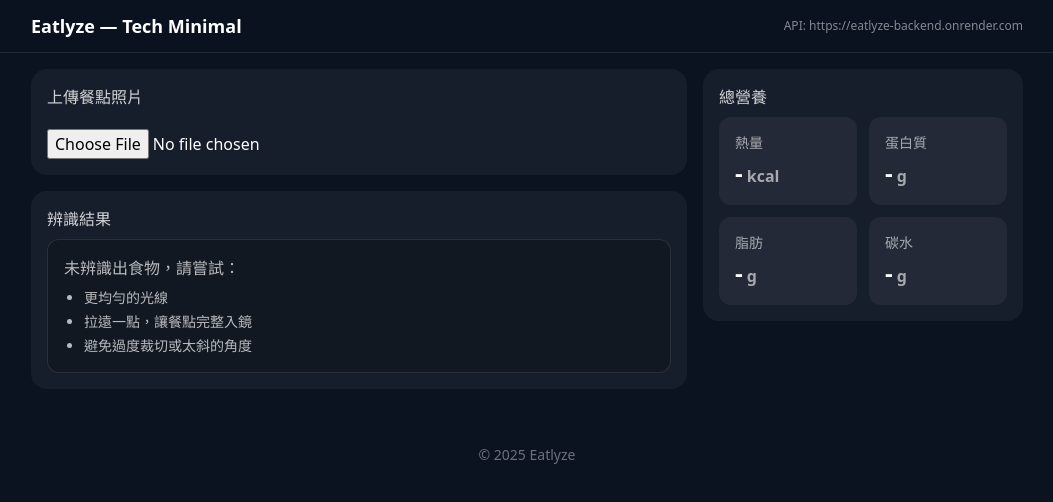
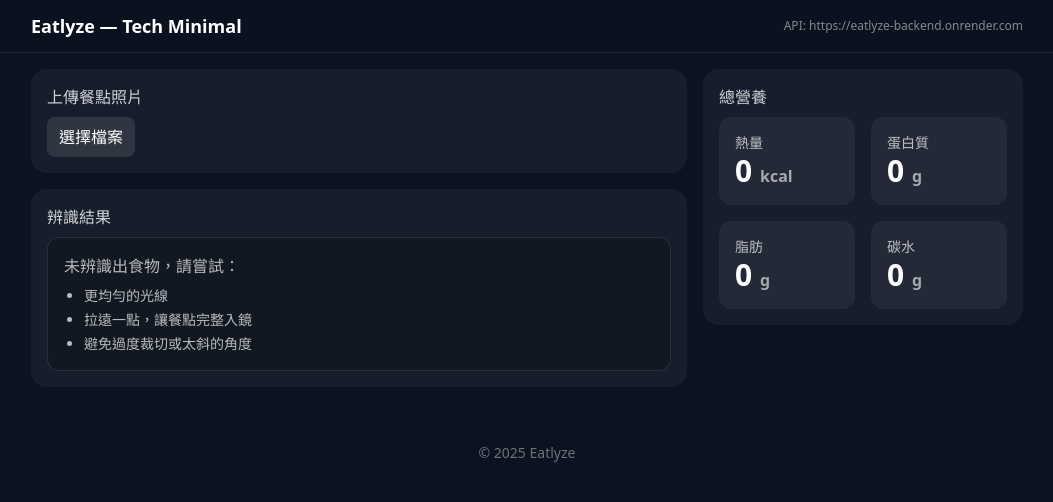
Before and after one commit to kevin-twai/eatlyze-mvp-Frontend, a React (Vite) app: page / in a window 1280 px wide. Shown: the top 502 px of the page, without its empty margins (113-1166 px from the left). Built offline with nearby package versions, Linux system fonts and the light colour scheme.

Commit message:
fix(frontend): update api.ts, App.tsx, NutritionSummary.tsx, UploadArea.tsx for full nutrition display and image preview

```diff
--- a/src/App.tsx
+++ b/src/App.tsx
@@ -4,30 +4,12 @@
 import NutritionSummary from './components/NutritionSummary'
 import { API_BASE_URL } from './api'
 
-export default function App(){
-  const [result,setResult] = useState<any|null>(null)
-
-  // 統一處理分析結果
-  const handleResult = (res:any) => {
-    // 後端回傳格式：{ status, reason, data: { items: [...] } }
-    const items = res?.data?.items || []
-
-    // 這裡先把營養預設為 0，等後端補上營養數據再合併
-    const summary = {
-      totals: {
-        kcal: items.reduce((s:number,x:any)=> s + (x.kcal ?? 0), 0),
-        protein: items.reduce((s:number,x:any)=> s + (x.protein ?? 0), 0),
-        fat: items.reduce((s:number,x:any)=> s + (x.fat ?? 0), 0),
-        carb: items.reduce((s:number,x:any)=> s + (x.carb ?? 0), 0),
-      },
-      items
-    }
-
-    setResult({ items, summary })
-  }
+export default function App() {
+  const [result, setResult] = useState<any | null>(null)
 
   return (
     <div className="min-h-dvh bg-[#0B1220] text-white">
+      {/* Header */}
       <header className="sticky top-0 z-10 border-b border-white/10 bg-[#0B1220]/80 backdrop-blur">
         <div className="mx-auto max-w-5xl px-4 py-3 flex items-center justify-between">
           <div className="font-semibold text-lg">Eatlyze — Tech Minimal</div>
@@ -35,21 +17,29 @@
         </div>
       </header>
 
+      {/* Main */}
       <main className="mx-auto max-w-5xl p-4 space-y-6">
         <div className="grid grid-cols-1 lg:grid-cols-3 gap-4">
+          {/* Left side */}
           <div className="lg:col-span-2 space-y-4">
-            <UploadArea onResult={handleResult}/>
-            <AnalysisResult data={result?.summary?.items || []}/>
+            <UploadArea onResult={setResult} />
+            <AnalysisResult data={result?.items ?? []} />
           </div>
+
+          {/* Right side */}
           <aside className="space-y-4">
             <div className="bg-white/5 rounded-2xl p-4">
               <div className="text-white/80 mb-2">總營養</div>
-              <NutritionSummary totals={result?.summary?.totals}/>
+              <NutritionSummary
+                totals={result?.summary?.totals}
+                fallbackItems={result?.items ?? []}
+              />
             </div>
           </aside>
         </div>
       </main>
 
+      {/* Footer */}
       <footer className="mx-auto max-w-5xl px-4 py-10 text-center text-white/40 text-sm">
         © {new Date().getFullYear()} Eatlyze
       </footer>
--- a/src/api.ts
+++ b/src/api.ts
@@ -1,47 +1,41 @@
 import axios from 'axios'
 
-// 從環境變數載入後端 URL，確保沒有多餘的斜線
 export const API_BASE_URL =
-  (import.meta.env.VITE_API_BASE_URL as string)?.replace(/\/$/, '') ||
+  (import.meta.env.VITE_API_BASE_URL as string | undefined)?.replace(/\/$/, '') ||
   'http://localhost:8000'
 
-// 建立 axios 實例
 export const api = axios.create({
   baseURL: API_BASE_URL,
   timeout: 60_000,
   withCredentials: false,
 })
 
-// 上傳圖片並呼叫 /analyze/image
-export async function uploadAndAnalyze(file: File) {
+export async function uploadAndAnalyze(
+  file: File
+): Promise<{ items: any[]; summary?: { totals: { kcal: number; protein_g: number; fat_g: number; carb_g: number } } }> {
   const fd = new FormData()
-  fd.append('file', file, file.name) // 帶上檔名
+  fd.append('file', file)
 
   try {
-    // ❗不要手動設定 Content-Type，axios 會自動處理 boundary
-    const { data } = await api.post('/analyze/image', fd)
-    return data // { status, data: { items: [...] } }
+    const { data } = await api.post('/analyze/image', fd, {
+      headers: { 'Content-Type': 'multipart/form-data' },
+    })
+    // 後端回傳 { status:'ok', data:{ ... } }
+    return data?.data ?? data
   } catch (err: any) {
-    console.error(
-      '❌ upload error:',
-      err?.response?.status,
-      err?.response?.data || err?.message
-    )
-    throw err
+    const msg =
+      err?.response?.data?.detail ||
+      err?.response?.data?.message ||
+      err?.message ||
+      'Upload/Analyze failed'
+    throw new Error(msg)
   }
 }
 
-// 寫入 Notion 日誌
 export async function logToNotion(payload: any) {
   try {
-    const { data } = await api.post('/notion/log', payload)
-    return data
-  } catch (err: any) {
-    console.error(
-      '❌ notion log error:',
-      err?.response?.status,
-      err?.response?.data || err?.message
-    )
-    throw err
+    await api.post('/notion/log', payload)
+  } catch {
+    // 忽略記錄錯誤，避免影響使用者流程
   }
 }
--- a/src/components/NutritionSummary.tsx
+++ b/src/components/NutritionSummary.tsx
@@ -1,53 +1,52 @@
 type Totals = {
   kcal?: number
-  protein?: number
-  fat?: number
-  carb?: number
-} | null | undefined
-
-type Props = {
-  totals: Totals
+  protein_g?: number
+  fat_g?: number
+  carb_g?: number
 }
 
-const Stat = ({
-  label,
-  value,
-  unit,
+export default function NutritionSummary({
+  totals,
+  fallbackItems = [],
 }: {
-  label: string
-  value: number | null | undefined
-  unit?: string
-}) => {
-  const isNum = typeof value === 'number' && !Number.isNaN(value)
-  // 小數位：kcal 取整數，其它營養素 1 位小數（可依需求微調）
-  const formatted = isNum
-    ? (unit === 'kcal' ? Math.round(value as number).toString()
-                       : (Math.round((value as number) * 10) / 10).toString())
-    : '-'
+  totals?: Totals | null
+  fallbackItems?: Array<{
+    kcal?: number
+    protein_g?: number
+    fat_g?: number
+    carb_g?: number
+  }>
+}) {
+  // 後端 totals 優先；沒有就用前端加總做備援
+  const sum = (k: keyof Totals) =>
+    (totals?.[k] ??
+      fallbackItems.reduce((s, it: any) => s + (typeof it?.[k] === 'number' ? it[k]! : 0), 0))
+
+  const kcal = round1(sum('kcal'))
+  const p = round1(sum('protein_g'))
+  const f = round1(sum('fat_g'))
+  const c = round1(sum('carb_g'))
 
   return (
-    <div className="bg-white/5 rounded-xl p-4 flex flex-col">
-      <div className="text-white/60 text-sm">{label}</div>
-      <div className="mt-1 text-2xl font-semibold">
-        {formatted}
-        {unit ? <span className="ml-1 text-base text-white/60">{unit}</span> : null}
+    <div className="grid grid-cols-2 gap-4">
+      <Card label="熱量" value={kcal} unit="kcal" />
+      <Card label="蛋白質" value={p} unit="g" />
+      <Card label="脂肪" value={f} unit="g" />
+      <Card label="碳水" value={c} unit="g" />
+    </div>
+  )
+}
+
+function Card({ label, value, unit }: { label: string; value: number; unit: string }) {
+  return (
+    <div className="rounded-xl bg-white/5 p-4">
+      <div className="text-white/70 text-sm">{label}</div>
+      <div className="text-3xl font-semibold tabular-nums">
+        {isFinite(value) ? value : 0}{' '}
+        <span className="text-base text-white/60">{unit}</span>
       </div>
     </div>
   )
 }
 
-export default function NutritionSummary({ totals }: Props) {
-  const kcal = totals?.kcal
-  const protein = totals?.protein
-  const fat = totals?.fat
-  const carb = totals?.carb
-
-  return (
-    <div className="grid grid-cols-2 gap-3">
-      <Stat label="熱量" value={kcal} unit="kcal" />
-      <Stat label="蛋白質" value={protein} unit="g" />
-      <Stat label="脂肪" value={fat} unit="g" />
-      <Stat label="碳水" value={carb} unit="g" />
-    </div>
-  )
-}
+const round1 = (n: any) => (typeof n === 'number' ? Math.round(n * 10) / 10 : 0)
--- a/src/components/UploadArea.tsx
+++ b/src/components/UploadArea.tsx
@@ -2,40 +2,46 @@
 import { uploadAndAnalyze } from '../api'
 
 export default function UploadArea({ onResult }: { onResult: (r: any) => void }) {
-  const [loading, setLoading] = useState(false)
+  const [preview, setPreview] = useState<string | null>(null)
+  const [busy, setBusy] = useState(false)
 
-  async function handleFileChange(e: React.ChangeEvent<HTMLInputElement>) {
+  async function onFile(e: React.ChangeEvent<HTMLInputElement>) {
     const file = e.target.files?.[0]
     if (!file) return
 
-    setLoading(true)
+    // 顯示圖片預覽
+    const url = URL.createObjectURL(file)
+    setPreview(url)
+
+    setBusy(true)
     try {
-      console.log('📤 正在上傳圖片至後端分析...', file.name)
-      const resp = await uploadAndAnalyze(file)
-      console.log('✅ 後端回傳結果:', resp)
-      onResult(resp) // resp = { status:'ok', data:{ items:[...] } }
+      const resp = await uploadAndAnalyze(file) // 後端回 { items, summary }
+      onResult(resp)
     } catch (err: any) {
-      console.error(
-        '❌ uploadAndAnalyze failed:',
-        err?.response?.status,
-        err?.response?.data || err?.message
-      )
+      console.error('uploadAndAnalyze failed:', err?.response?.status, err?.response?.data || err?.message)
       alert('上傳或分析失敗，請重試')
     } finally {
-      setLoading(false)
+      setBusy(false)
     }
   }
 
   return (
-    <div className="bg-white/5 rounded-2xl p-4 space-y-3">
+    <div className="bg-white/5 rounded-2xl p-4">
       <div className="text-white/80 mb-2">上傳餐點照片</div>
-      <input
-        type="file"
-        accept="image/*"
-        onChange={handleFileChange}
-        disabled={loading}
-      />
-      {loading && <p className="text-sm text-white/60">分析中...</p>}
+      <label className="inline-flex items-center gap-2 px-3 py-2 rounded-lg bg-white/10 hover:bg-white/15 cursor-pointer">
+        <input type="file" accept="image/*" className="hidden" onChange={onFile} />
+        <span>{busy ? '分析中…' : '選擇檔案'}</span>
+      </label>
+
+      {preview && (
+        <div className="mt-4">
+          <img
+            src={preview}
+            alt="預覽"
+            className="w-full max-h-[360px] object-contain rounded-xl border border-white/10"
+          />
+        </div>
+      )}
     </div>
   )
 }
```
